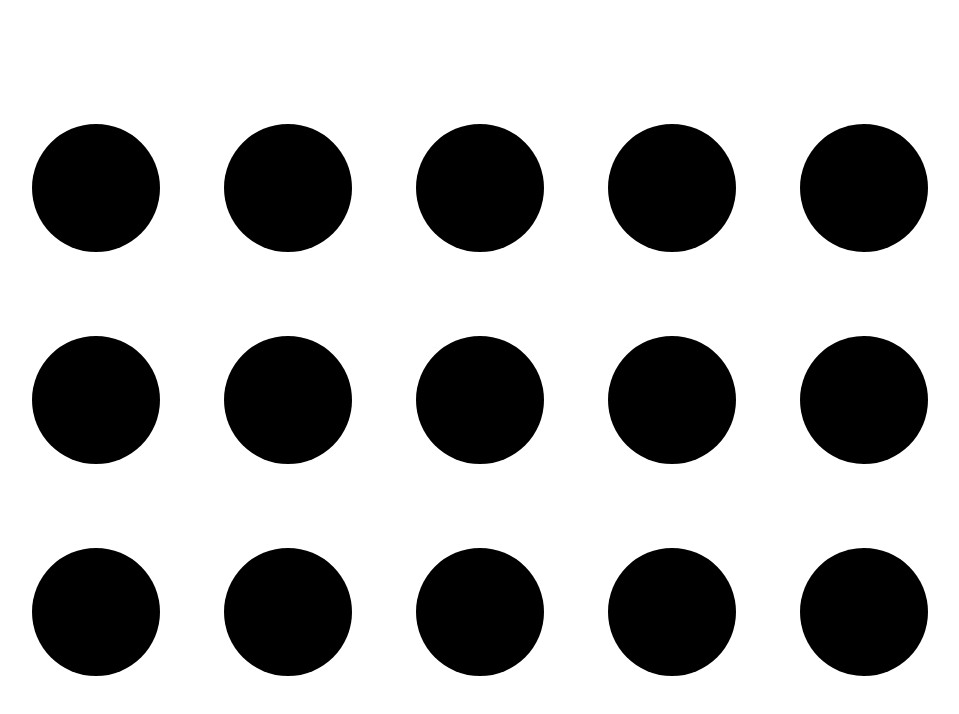
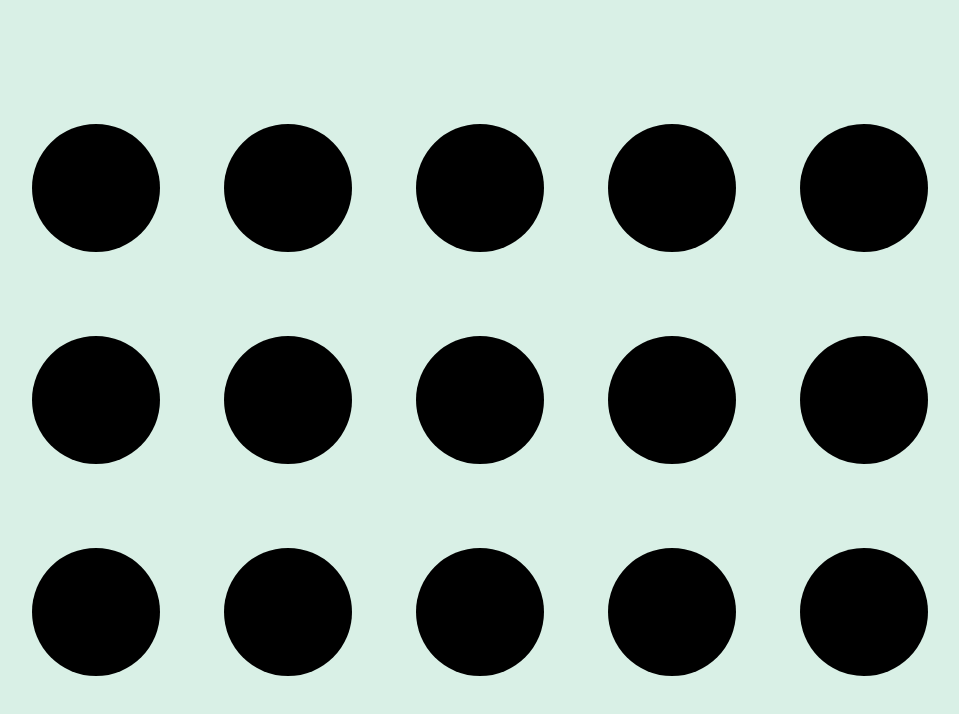
Before and after one commit to amadeus/presentation-avatar, a React (Create React App) app: page / in a window 1280 px wide. Shown: the top 714 px of the page, without its empty margins (160-1119 px from the left). Built offline with nearby package versions, Linux system fonts and the light colour scheme.

Commit message:
Added some pizzaz

```diff
--- a/src/App.js
+++ b/src/App.js
@@ -2,15 +2,22 @@
 import React, {useState, useEffect} from 'react';
 import Status, {getStatusColor} from './Status';
 import Avatar, {Sizes} from './Avatar';
+import {animated, useSpring} from 'react-spring';
 import {StatusTypes} from './Constants';
+import styles from './App.module.css';
 
-const STATUSES = Object.values(StatusTypes);
+const STATUSES: any = Object.values(StatusTypes);
 
 type GridProps = {|
   status: any,
   isMobile: boolean,
   isTyping: boolean,
 |};
+
+const SPRING_CONFIG = {
+  tension: 1200,
+  friction: 70,
+};
 
 function StatusGrid({status, isMobile}: GridProps) {
   return (
@@ -77,11 +84,21 @@ function App() {
       document.removeEventListener('keypress', handleKeypress);
     };
   }, []);
-
-  return statusMode ? (
-    <StatusGrid status={status} isMobile={isMobile} isTyping={isTyping} />
-  ) : (
-    <AvatarGrid status={status} isMobile={isMobile} isTyping={isTyping} />
+  const style = useSpring({
+    config: SPRING_CONFIG,
+    to: {
+      backgroundColor: getStatusColor(status),
+    },
+  });
+  return (
+    <>
+      <animated.div className={styles.bg} style={style} />
+      {statusMode ? (
+        <StatusGrid status={status} isMobile={isMobile} isTyping={isTyping} />
+      ) : (
+        <AvatarGrid status={status} isMobile={isMobile} isTyping={isTyping} />
+      )}
+    </>
   );
 }
 
--- a/src/App.module.css
+++ b/src/App.module.css
@@ -3,3 +3,13 @@
   top: 10px;
   left: 10px;
 }
+
+.bg {
+  position: fixed;
+  width: 100vw;
+  height: 100vh;
+  top: 0;
+  left: 0;
+  z-index: -1;
+  opacity: 0.2;
+}
--- a/src/Avatar.module.css
+++ b/src/Avatar.module.css
@@ -42,7 +42,7 @@
   display: block;
   width: 100%;
   height: 100%;
-  background-color: rgba(0, 0, 0, 0.3);
+  background-color: white;
 }
 
 .pointerEvents {
```
